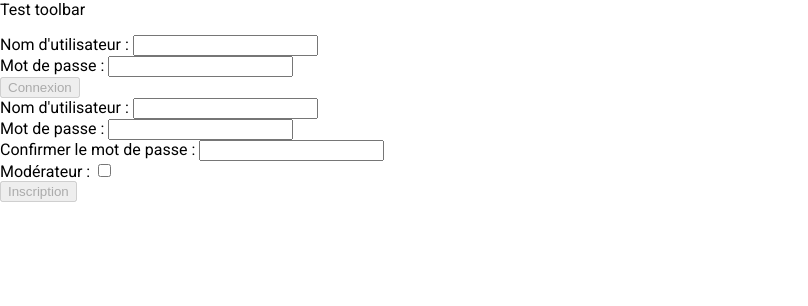
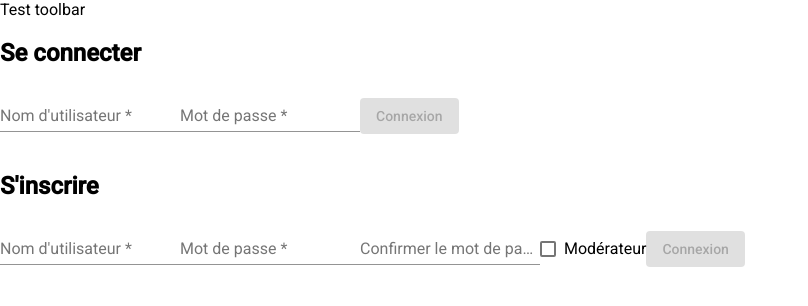
Before and after one commit to CHFR-wide/support_app, an Angular app in the folder frontend/: page / in a window 1280 px wide. Shown: the top 306 px of the page, without its empty margins (0-808 px from the left). Built offline with nearby package versions, Linux system fonts and the light colour scheme.

Commit message:
adds material to login, register, and ticketCreate forms

```diff
--- a/frontend/src/app/auth/login/login.component.html
+++ b/frontend/src/app/auth/login/login.component.html
@@ -1,13 +1,19 @@
+<h2>Se connecter</h2>
 <form [formGroup]="loginForm" (ngSubmit)="onSubmit()">
-  Nom d'utilisateur :
-  <input type="text" formControlName="username">
-  <br>
+  <mat-form-field>
+    <mat-label>Nom d'utilisateur</mat-label>
+    <input matInput type="text" formControlName="username">
+  </mat-form-field>
 
-  Mot de passe :
-  <input type="password" formControlName="password">
-  <br>
+  <mat-form-field>
+    <mat-label>Mot de passe</mat-label>
+    <input matInput type="password" formControlName="password">
+  </mat-form-field>
 
-  <button type="submit" [disabled]="!loginForm.valid">
+  <button mat-raised-button
+          color="primary"
+          type="submit"
+          [disabled]="!loginForm.valid">
     Connexion
   </button>
   <p *ngIf="loginFailedMsg">{{ loginFailedMsg }}</p>
--- a/frontend/src/app/auth/register/register.component.html
+++ b/frontend/src/app/auth/register/register.component.html
@@ -1,22 +1,29 @@
+<h2>S'inscrire</h2>
 <form [formGroup]="registerForm" (ngSubmit)="onSubmit()">
-  Nom d'utilisateur :
-  <input type="text" formControlName="username">
-  <br>
+  <mat-form-field>
+    <mat-label>Nom d'utilisateur</mat-label>
+    <input matInput type="text" formControlName="username">
+  </mat-form-field>
 
-  Mot de passe :
-  <input type="password" formControlName="password">
-  <br>
+  <mat-form-field>
+    <mat-label>Mot de passe</mat-label>
+    <input matInput type="password" formControlName="password">
+  </mat-form-field>
 
-  Confirmer le mot de passe :
-  <input type="password" formControlName="passwordConfirm">
-  <br>
+  <mat-form-field>
+    <mat-label>Confirmer le mot de passe</mat-label>
+    <input matInput type="password" formControlName="passwordConfirm">
+  </mat-form-field>
 
-  Modérateur :
-  <input type="checkbox" formControlName="isModerator">
-  <br>
+  <span>
+    <mat-checkbox formControlName="isModerator">Modérateur</mat-checkbox>
+  </span>
 
-  <button type="submit" [disabled]="!registerForm.valid || doPasswordsMismatch()">
-    Inscription
+  <button mat-raised-button
+          color="primary"
+          type="submit"
+          [disabled]="!registerForm.valid">
+    Connexion
   </button>
   <p *ngIf="registerFailedMsg">{{ registerFailedMsg }}</p>
 </form>
--- a/frontend/src/app/tickets/ticket-create/ticket-create.component.html
+++ b/frontend/src/app/tickets/ticket-create/ticket-create.component.html
@@ -1,37 +1,52 @@
 <form [formGroup]="createForm" (ngSubmit)="onSubmit()">
-  <input placeholder="Problème" formControlName="issue" >
-  <br>
+  <mat-form-field>
+    <mat-label>Problème</mat-label>
+    <input matInput type="text" formControlName="issue">
+  </mat-form-field>
 
-  <textarea rows="6" formControlName="description"></textarea>
-  <br>
+  <mat-form-field>
+    <mat-label>Description</mat-label>
+    <textarea matInput rows="6" formControlName="description"></textarea>
+  </mat-form-field>
 
-  <input type="text" formControlName="tags">
-  <br>
+  <mat-form-field>
+    <mat-label>Tags</mat-label>
+    <input matInput type="text" formControlName="tags">
+  </mat-form-field>
 
-  <select formControlName="type" >
-    <option value="bug">bug</option>
-    <option value="question">question</option>
-    <option value="amélioration">amélioration</option>
-  </select>
-  <br>
+  <mat-form-field>
+    <mat-label>Type</mat-label>
+    <mat-select formControlName="type">
+      <mat-option value="bug">bug</mat-option>
+      <mat-option value="question">question</mat-option>
+      <mat-option value="amélioration">amélioration</mat-option>
+    </mat-select>
+  </mat-form-field>
 
-  <select formControlName="severity">
-    <option value="souhait">souhait</option>
-    <option value="mineur">mineur</option>
-    <option value="normal">normal</option>
-    <option value="important">important</option>
-    <option value="critique">critique</option>
-  </select>
-  <br>
+  <mat-form-field>
+    <mat-label>Sévérité</mat-label>
+    <mat-select formControlName="severity" >
+      <mat-option value="souhait">souhait</mat-option>
+      <mat-option value="mineur">mineur</mat-option>
+      <mat-option value="normal">normal</mat-option>
+      <mat-option value="important">important</mat-option>
+      <mat-option value="critique">critique</mat-option>
+    </mat-select>
+  </mat-form-field>
 
-  <select formControlName="priority">
-    <option value="légère">légère</option>
-    <option value="normale">normale</option>
-    <option value="haute">haute</option>
-  </select>
-  <br>
+  <mat-form-field>
+    <mat-label>Priorité</mat-label>
+    <mat-select formControlName="priority">
+      <mat-option value="légère">légère</mat-option>
+      <mat-option value="normale">normale</mat-option>
+      <mat-option value="haute">haute</mat-option>
+    </mat-select>
+  </mat-form-field>
 
-  <button type="submit" [disabled]="!createForm.valid">
+  <button mat-raised-button
+  color="primary"
+  type="submit"
+  [disabled]="!createForm.valid">
     Créer le ticket
   </button>
 </form>
--- a/frontend/src/styles.css
+++ b/frontend/src/styles.css
@@ -1,4 +1,6 @@
 /* You can add global styles to this file, and also import other style files */
+
+@import "~@angular/material/prebuilt-themes/indigo-pink.css";
 
 html, body { height: 100%; }
 body { margin: 0; font-family: Roboto, "Helvetica Neue", sans-serif; }
```
Also changed, not shown: frontend/src/app/app.module.ts (+9 -1 lines).
